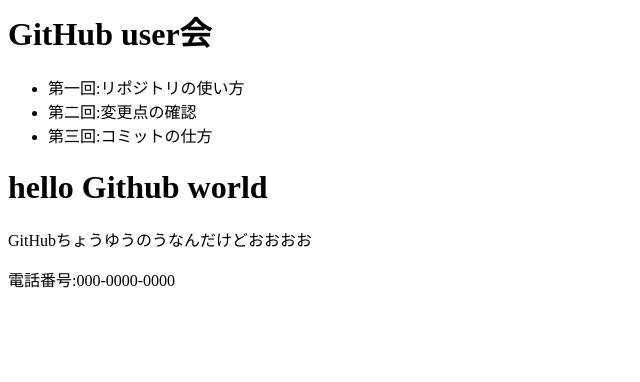
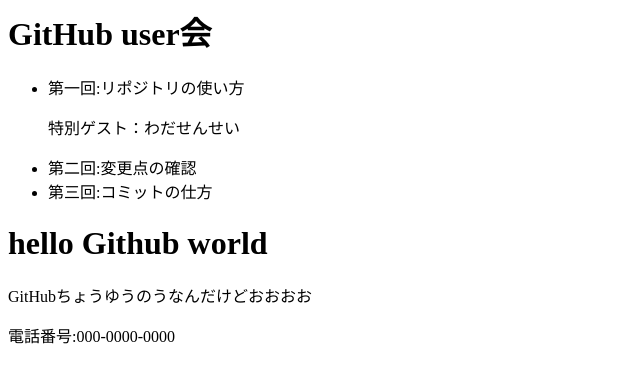
Before and after one commit to Watanabekento/Watanabekento.github.io, a plain HTML site: page index.html in a window 1280 px wide. Shown: the whole page, without its empty margins (0-640 px from the left). Drawn offline with Linux system fonts and the light colour scheme.

Commit message:
特別ゲストを追加したっすよ

```diff
--- a/index.html
+++ b/index.html
@@ -1,6 +1,7 @@
 <h1>GitHub user会</h1>
 <ul>
   <li>第一回:リポジトリの使い方</li>
+    <p>特別ゲスト：わだせんせい</p>
   <li>第二回:変更点の確認</li>
   <li>第三回:コミットの仕方</li>
 </ul>
```
